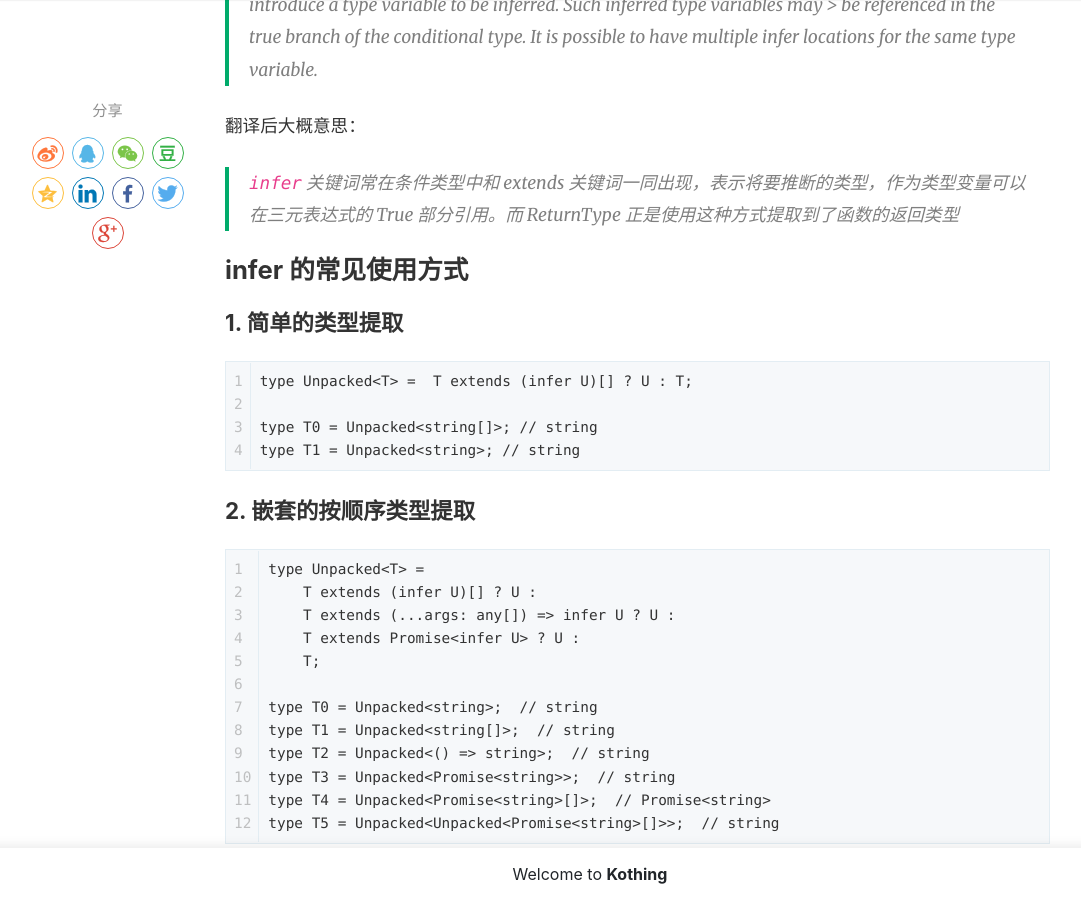
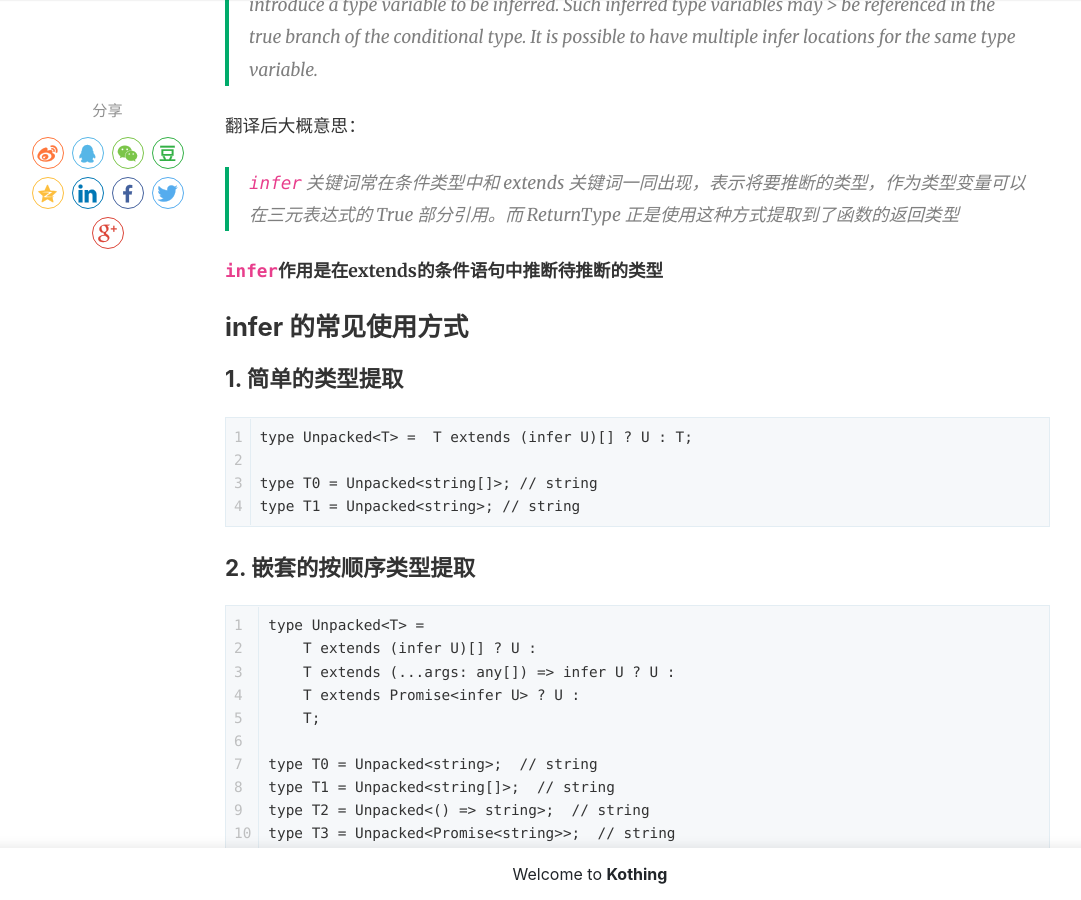
Before and after one commit to kothing/kothing.github.io, a Jekyll site: the page built from _posts/2021-04-21-TypeScript-keywords-infer.md, in a window 1280 px wide and 900 px high, scrolled down 1086 px. Shown: the whole window, without its empty margins (50-1131 px from the left). Built offline with Jekyll 4.4.1, drawn with Linux system fonts in a browser that asks for light colours; nearby versions of some CDN libraries; comment, search, counter and statistics services are not loaded.

Commit message:
Update 2021-04-21-TypeScript-keywords-infer.md

```diff
--- a/_posts/2021-04-21-TypeScript-keywords-infer.md
+++ b/_posts/2021-04-21-TypeScript-keywords-infer.md
@@ -16,6 +16,8 @@ hidden: true
 
 翻译后大概意思：
 > `infer` 关键词常在条件类型中和 extends 关键词一同出现，表示将要推断的类型，作为类型变量可以在三元表达式的 True 部分引用。而 ReturnType 正是使用这种方式提取到了函数的返回类型
+
+**`infer`作用是在extends的条件语句中推断待推断的类型**
 
 ## infer 的常见使用方式
 ### 1. 简单的类型提取
```
